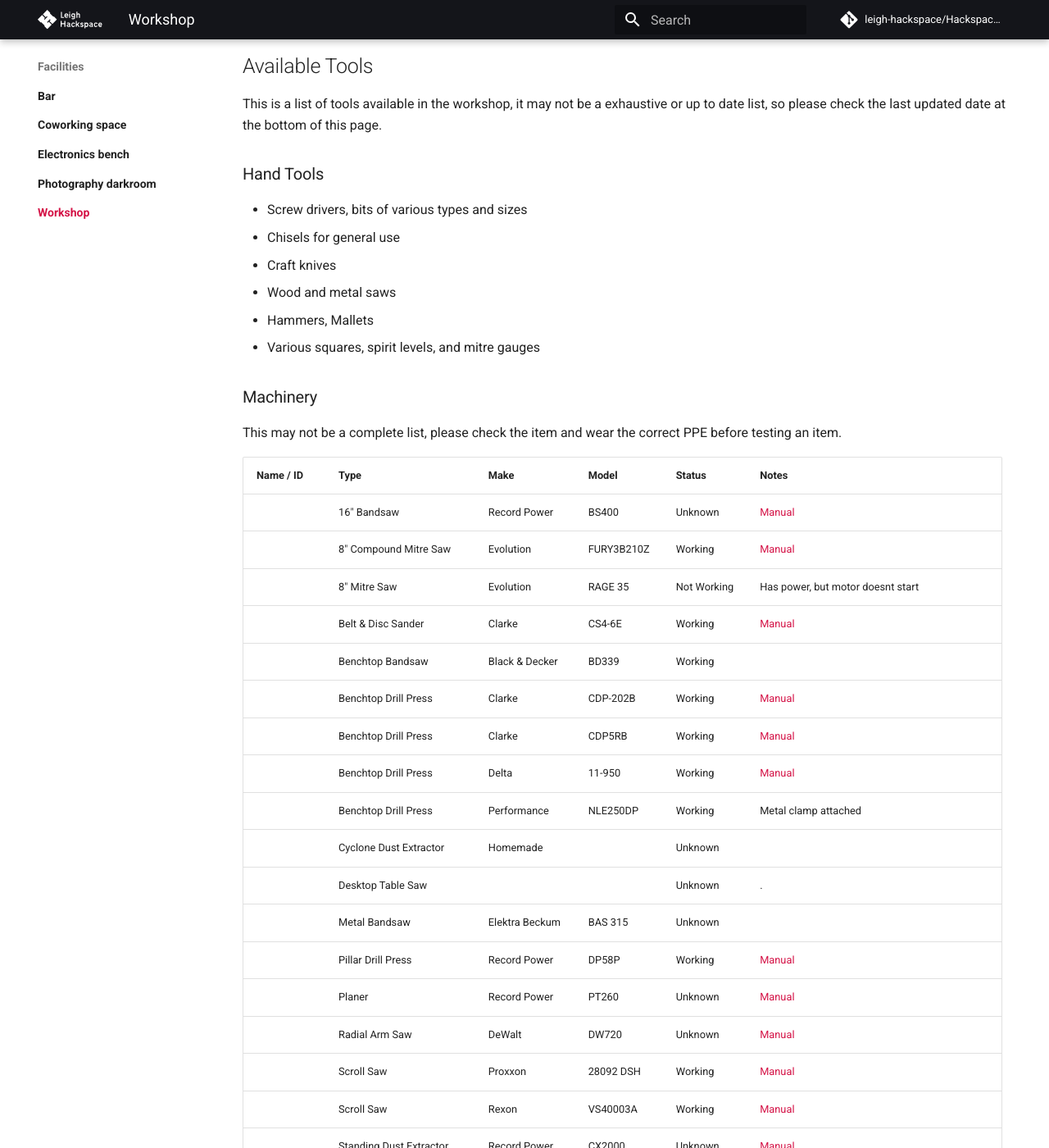
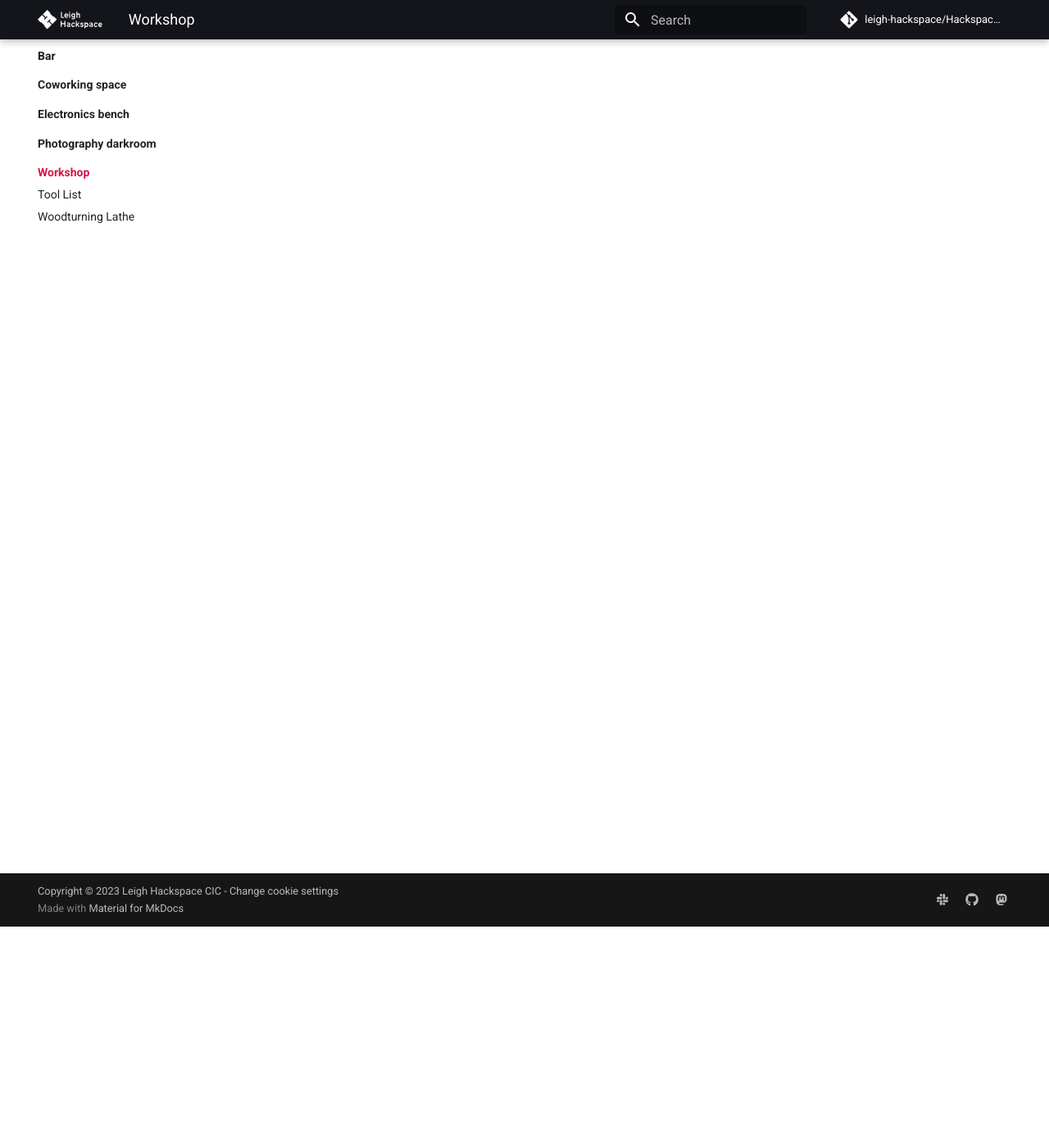
Before and after one commit to leigh-hackspace/HackspaceWiki, an MkDocs documentation site: the page built from docs/facilities/workshop/index.md, in a window 1280 px wide and 1400 px high, scrolled down 270 px. Shown: the whole window at 82% size. Built offline with MkDocs 1.6.1 and Material for MkDocs 9.7.7, drawn with Linux system fonts in a browser that asks for light colours; comment, search, counter and statistics services are not loaded; the version menu is left out; some of the changed text lies outside the part shown.

Commit message:
Add more docs

```diff
--- a/docs/facilities/workshop/index.md
+++ b/docs/facilities/workshop/index.md
@@ -1,56 +1,3 @@
 # Workshop
 
 The workshop contains almost all the tools required to work with a range of materials.
-
-## Available Tools
-
-This is a list of tools available in the workshop, it may not be a exhaustive or up to date list, so please check the last updated date at the bottom of this page.
-
-### Hand Tools
-
-* Screw drivers, bits of various types and sizes
-* Chisels for general use
-* Craft knives
-* Wood and metal saws
-* Hammers, Mallets
-* Various squares, spirit levels, and mitre gauges
-
-### Machinery
-
-This may not be a complete list, please check the item and wear the correct PPE before testing an item.
-
-| Name / ID | Type                     | Make           | Model      | Status      | Notes                                           |
-| --------- | ------------------------ | -------------- | ---------- | ----------- | ----------------------------------------------- |
-|           | 16" Bandsaw              | Record Power   | BS400      | Unknown     | [Manual](manuals/recordpower_bs400.pdf)         |
-|           | 8" Compound Mitre Saw    | Evolution      | FURY3B210Z | Working     | [Manual](manuals/evolution-fury3b.pdf)          |
-|           | 8" Mitre Saw             | Evolution      | RAGE 35    | Not Working | Has power, but motor doesnt start               |
-|           | Belt & Disc Sander       | Clarke         | CS4-6E     | Working     | [Manual](manuals/clarke-cs4-6e.pdf)             |
-|           | Benchtop Bandsaw         | Black & Decker | BD339      | Working     |                                                 |
-|           | Benchtop Drill Press     | Clarke         | CDP-202B   | Working     | [Manual](manuals/clarke-cdp-202b.pdf)           |
-|           | Benchtop Drill Press     | Clarke         | CDP5RB     | Working     | [Manual](manuals/clarke-cdp5rb.pdf)             |
-|           | Benchtop Drill Press     | Delta          | 11-950     | Working     | [Manual](manuals/delta-11950.pdf)               |
-|           | Benchtop Drill Press     | Performance    | NLE250DP   | Working     | Metal clamp attached                            |
-|           | Cyclone Dust Extractor   | Homemade       |            | Unknown     |                                                 |
-|           | Desktop Table Saw        |                |            | Unknown     | .                                               |
-|           | Metal Bandsaw            | Elektra Beckum | BAS 315    | Unknown     |                                                 |
-|           | Pillar Drill Press       | Record Power   | DP58P      | Working     | [Manual](manuals/recordpower-dp58p.pdf)         |
-|           | Planer                   | Record Power   | PT260      | Unknown     | [Manual](manuals/recordpower-pt260.pdf)         |
-|           | Radial Arm Saw           | DeWalt         | DW720      | Unknown     | [Manual](manuals/dewalt-dw720.pdf)              |
-|           | Scroll Saw               | Proxxon        | 28092 DSH  | Working     | [Manual](manuals/proxxon-28092-dsh.pdf)         |
-|           | Scroll Saw               | Rexon          | VS40003A   | Working     | [Manual](manuals/rexon-vs4003a.pdf)             |
-|           | Standing Dust Extractor  | Record Power   | CX2000     | Unknown     | [Manual](manuals/recordpower-cx2000.pdf)        |
-|           | Standing Table Saw       | Jet            | JTS-10     | Unknown     | [Manual](manuals/jet-jts10.pdf)                 |
-|           | Table Saw                |                |            | _Unsafe_    | No guards                                       |
-|           | Table Saw / Planer Combo | ???            | LSJ25P     | Unknown     |                                                 |
-|           | Wood Lathe               | Tyme Machines  | The Cub    | Working     | Requires a permanent bench for proper operation |
-
-
-### PPE
-
-All PPE is available near the door to the workshop.
-
- | Type          | Make | Model | Count | Notes |
- | ------------- | ---- | ----- | ----- | ----- |
- | Ear Defenders |      |       | 5+    |       |
- | Gloves        |      |       | 5+    |       |
- | Face Masks    |      |       | 5+    |       |
```
Also changed, not shown: docs/facilities/workshop/tool_list.md (added, +52 -0 lines), docs/facilities/workshop/woodturning_lathe.md (added, +33 -0 lines), 1 other file.
